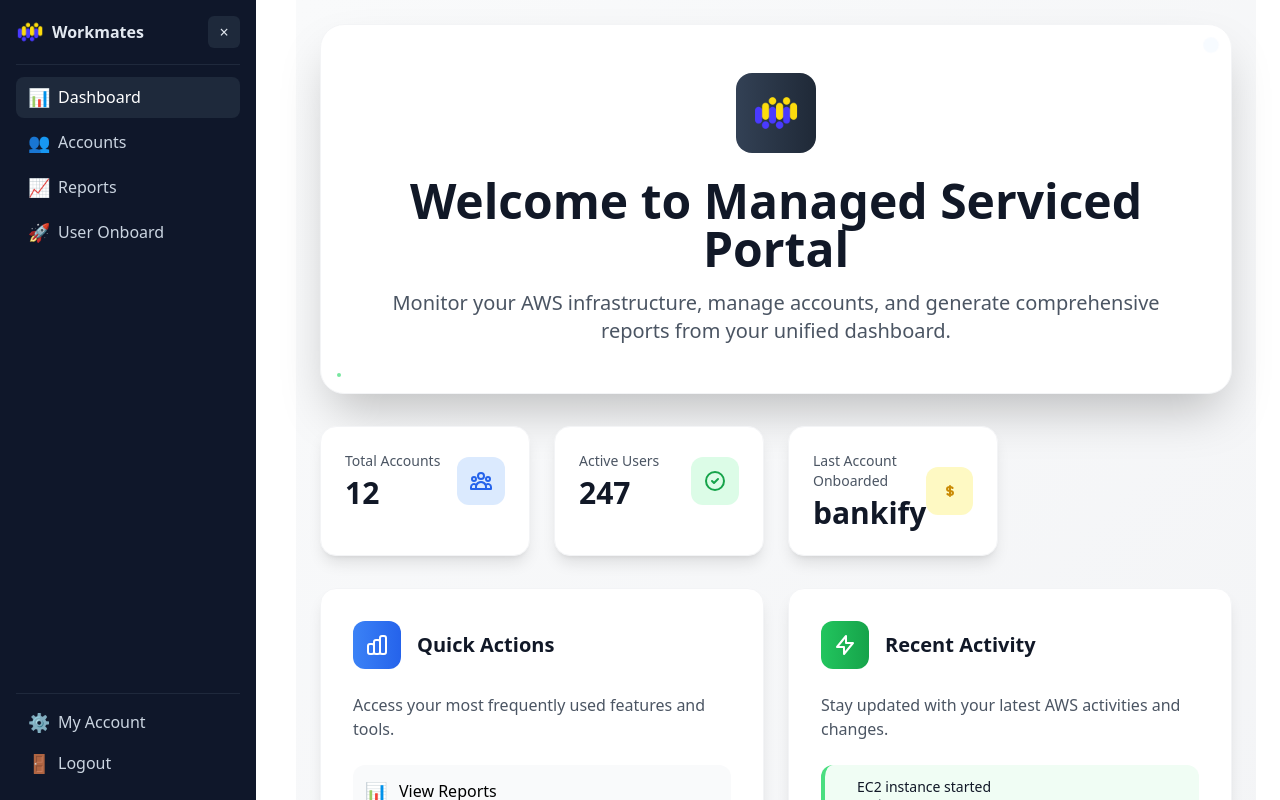
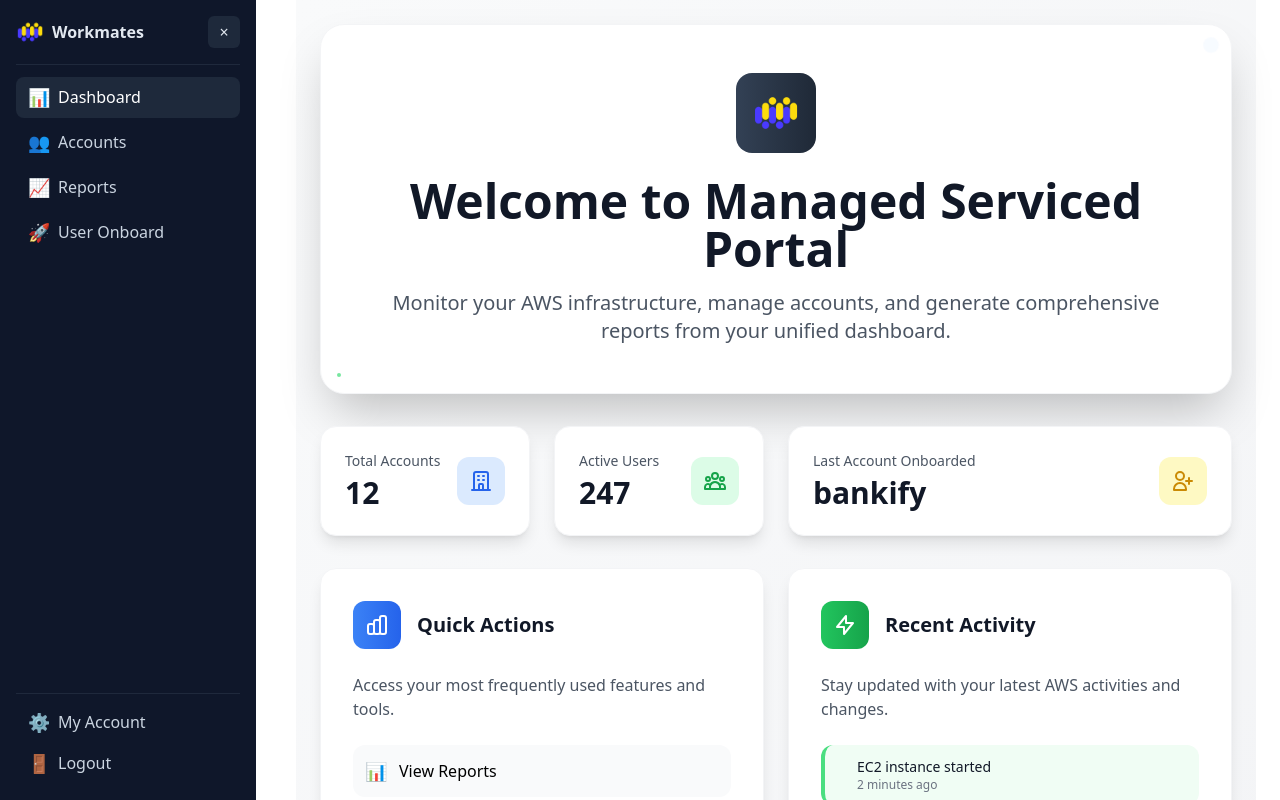
Before and after one commit to rohit1682/frontend-service-aws-management, a React (Vite) app: page /login in a window 1280 px wide. Both pictures are taken after typing "name@example.com", "Sample123" into the empty fields and a click on the button "Sign In". Shown: the top 800 px of the page. Built offline with nearby package versions, Linux system fonts and the light colour scheme.

Commit message:
stat cards updated

```diff
--- a/src/pages/Dashboard.tsx
+++ b/src/pages/Dashboard.tsx
@@ -36,7 +36,7 @@ function Dashboard() {
             value="12"
             icon={
               <svg fill="none" stroke="currentColor" viewBox="0 0 24 24">
-                <path strokeLinecap="round" strokeLinejoin="round" strokeWidth={2} d="M17 20h5v-2a3 3 0 00-5.356-1.857M17 20H7m10 0v-2c0-.656-.126-1.283-.356-1.857M7 20H2v-2a3 3 0 015.356-1.857M7 20v-2c0-.656.126-1.283.356-1.857m0 0a5.002 5.002 0 019.288 0M15 7a3 3 0 11-6 0 3 3 0 016 0zm6 3a2 2 0 11-4 0 2 2 0 014 0zM7 10a2 2 0 11-4 0 2 2 0 014 0z" />
+                <path strokeLinecap="round" strokeLinejoin="round" strokeWidth={2} d="M19 21V5a2 2 0 00-2-2H7a2 2 0 00-2 2v16m14 0h2m-2 0h-5m-9 0H3m2 0h5M9 7h1m-1 4h1m4-4h1m-1 4h1m-5 10v-5a1 1 0 011-1h2a1 1 0 011 1v5m-4 0h4" />
               </svg>
             }
             iconBgColor="bg-blue-100"
@@ -49,7 +49,7 @@ function Dashboard() {
             value="247"
             icon={
               <svg fill="none" stroke="currentColor" viewBox="0 0 24 24">
-                <path strokeLinecap="round" strokeLinejoin="round" strokeWidth={2} d="M9 12l2 2 4-4m6 2a9 9 0 11-18 0 9 9 0 0118 0z" />
+                <path strokeLinecap="round" strokeLinejoin="round" strokeWidth={2} d="M17 20h5v-2a3 3 0 00-5.356-1.857M17 20H7m10 0v-2c0-.656-.126-1.283-.356-1.857M7 20H2v-2a3 3 0 015.356-1.857M7 20v-2c0-.656.126-1.283.356-1.857m0 0a5.002 5.002 0 019.288 0M15 7a3 3 0 11-6 0 3 3 0 016 0zm6 3a2 2 0 11-4 0 2 2 0 014 0zM7 10a2 2 0 11-4 0 2 2 0 014 0z" />
               </svg>
             }
             iconBgColor="bg-green-100"
@@ -57,18 +57,20 @@ function Dashboard() {
             animationDelay="0.8s"
           />
 
+          <div className="md:col-span-2 lg:col-span-2">
             <StatCard
               title="Last Account Onboarded"
               value="bankify"
               icon={
                 <svg fill="none" stroke="currentColor" viewBox="0 0 24 24">
-                <path strokeLinecap="round" strokeLinejoin="round" strokeWidth={2} d="M12 8c-1.657 0-3 .895-3 2s1.343 2 3 2 3 .895 3 2-1.343 2-3 2m0-8c1.11 0 2.08.402 2.599 1M12 8V7m0 1v8m0 0v1m0-1c-1.11 0-2.08-.402-2.599-1" />
+                  <path strokeLinecap="round" strokeLinejoin="round" strokeWidth={2} d="M18 9v3m0 0v3m0-3h3m-3 0h-3m-2-5a4 4 0 11-8 0 4 4 0 018 0zM3 20a6 6 0 0112 0v1H3v-1z" />
                 </svg>
               }
               iconBgColor="bg-yellow-100"
               iconColor="text-yellow-600"
               animationDelay="1.0s"
             />
+          </div>
         </div>
 
         {/* Action Cards */}
```
Lines whose indentation alone changed are shown as unchanged.
